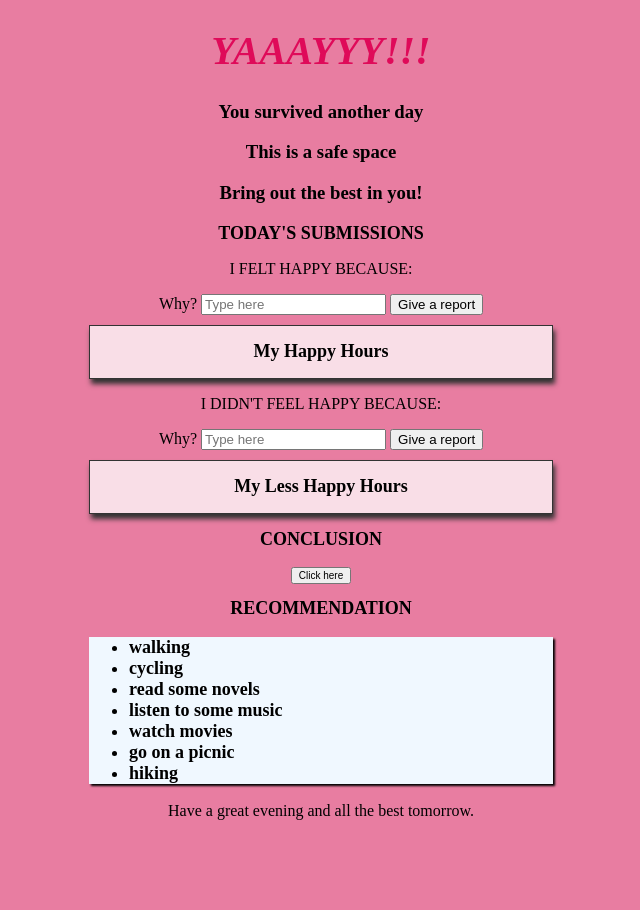
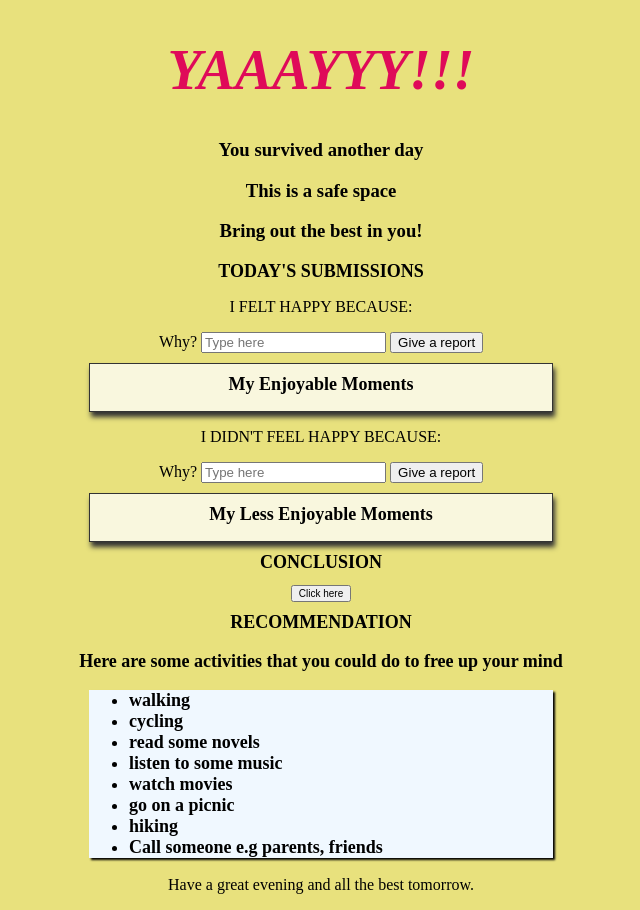
Before and after one commit to Joy-Biwott/phase-1_project, a plain HTML site: page index.html in a window 1280 px wide. Shown: the whole page, without its empty margins (319-959 px from the left). Before the commit the page ends 836 px from the top, so only its background shows below. Drawn offline with Linux system fonts and the light colour scheme; no server answers.

Commit message:
final commit

```diff
--- a/index.html
+++ b/index.html
@@ -23,7 +23,7 @@
 
         </form>
         <div id="list">
-            <h2 id="toDo" >My Happy Hours</h2>
+            <h2 id="toDo" >My Enjoyable Moments</h2>
             <ol id="tasks">
             </ol>
         </div>
@@ -39,7 +39,7 @@
 
         </form>
         <div id="list2">
-            <h2 id="totype2" >My Less Happy Hours</h2>
+            <h2 id="totype2" >My Less Enjoyable Moments</h2>
             <ol id="typed2">
             </ol>
         </div>
@@ -53,6 +53,7 @@
 
 
     <h2>RECOMMENDATION
+        <p>Here are some activities that you could do to free up your mind</p>
         <ul id="activities">
             <li>walking</li>
             <li>cycling </li>
@@ -61,6 +62,7 @@
             <li>watch movies</li>
             <li>go on a picnic</li>
             <li>hiking</li>
+            <li>Call someone e.g parents, friends</li>
         </ul>
     </h2>
     <p>Have a great evening and all the best tomorrow.</p>
--- a/style.css
+++ b/style.css
@@ -1,12 +1,14 @@
 h1 {
     text-align: center;
-    font-size: 250%;
+    font-size: 350%;
     font-family: serif;
     background-position: 100%;
     font-style: italic;
 }
 
 h2 {
+    margin-top: 10px;
+    margin-bottom: 10px;
     font-size: large;
     text-align: center;
 }
@@ -16,8 +18,9 @@ p {
 }
 
 body {
-    background-color: hsl(340, 70%, 70%);
+    background-color: hsl(56, 70%, 70%);
     text-align: center;
+    text-size-adjust: 150%;
 }
 
 
```
Also changed, not shown: index.js (line endings or trailing spaces), 1 other file.
